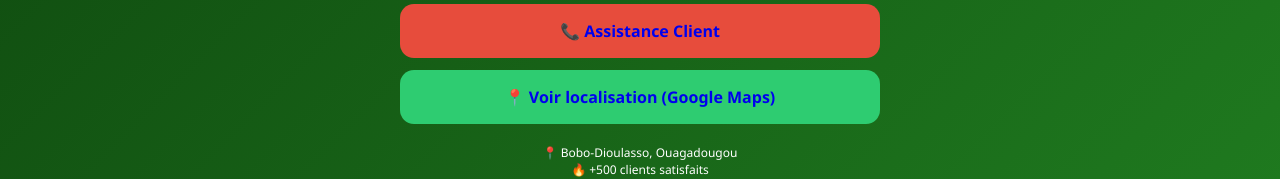
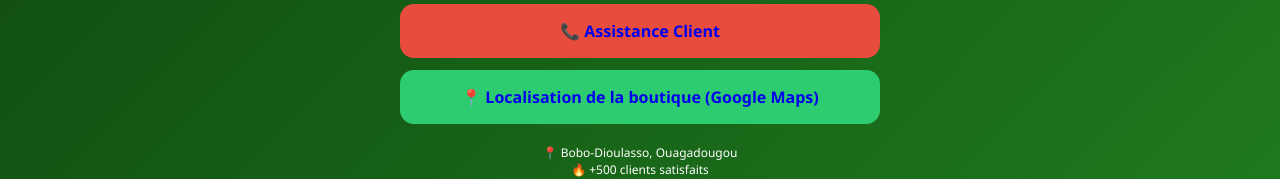
Before and after one commit to ASCO0927/Bella-QR-2, a plain HTML site: page index.html in a window 1280 px wide. Shown: the part 702-881 px from the top of the page. Drawn offline with Linux system fonts and the light colour scheme.

Commit message:
Update index.html

```diff
--- a/index.html
+++ b/index.html
@@ -158,7 +158,7 @@ body {
 
 <!-- GEOLOCALISATION -->
 <a class="btn map" href="https://maps.app.goo.gl/zbi7DLxsqwVYfEpE7?g_st=awb">
-  📍 Voir localisation (Google Maps)
+  📍 Localisation de la boutique (Google Maps)
 </a>
 
 <!-- FOOTER -->
```
